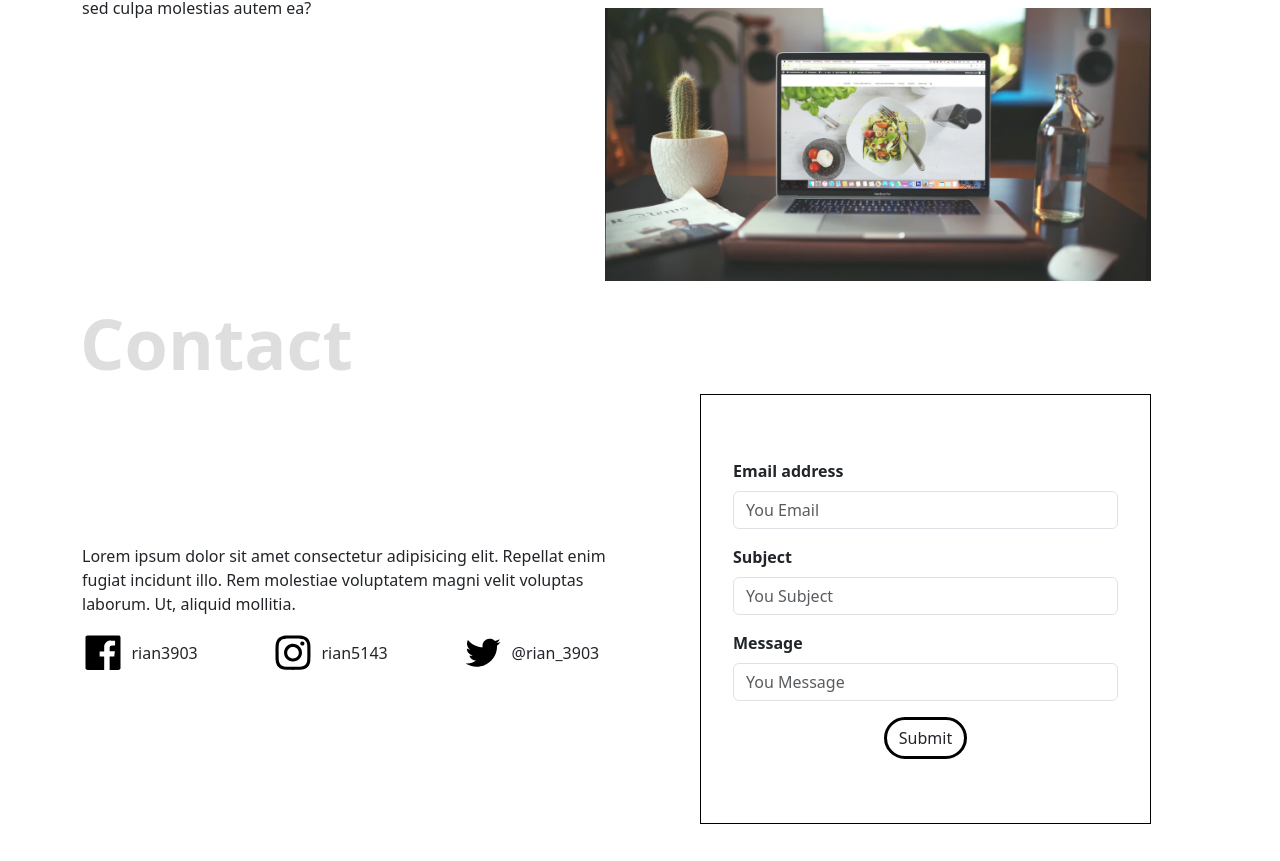
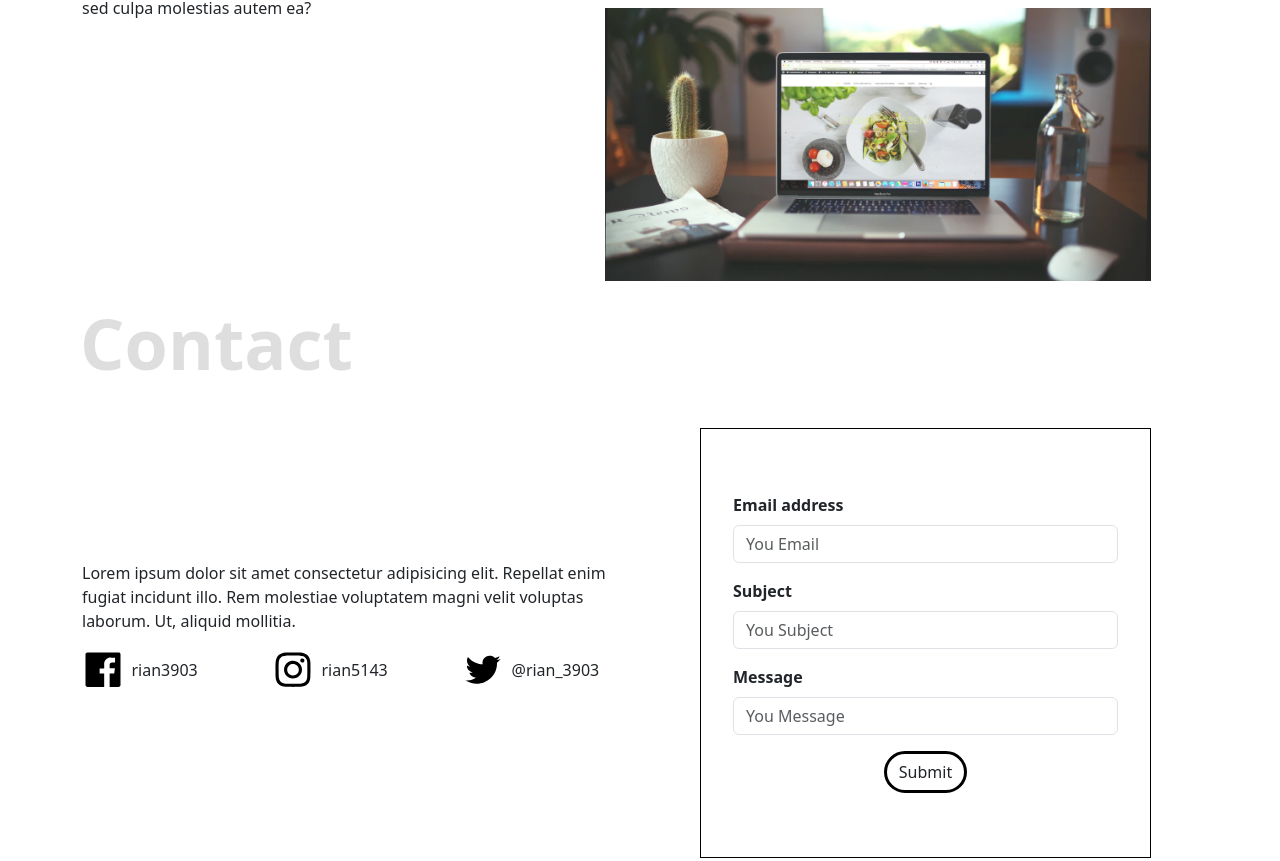
Before and after one commit to Rian-rgb/web-portofolio, a plain HTML site: page index.html in a window 1280 px wide. Shown: the part 1359-2220 px from the top of the page. Drawn offline with nearby package versions, Linux system fonts and the light colour scheme.

Commit message:
Perbaikan 2

```diff
--- a/index.html
+++ b/index.html
@@ -114,7 +114,7 @@
               </div>
             </div>
           </div>
-          <div class="col-12 col-lg-5">
+          <div class="col-12 col-lg-5 form-header">
             <form class="contact-form" onsubmit="onSubmit(event)">
               <div class="mb-3">
                 <label for="inp_email" class="form-label">Email address</label>
--- a/style.css
+++ b/style.css
@@ -134,6 +134,10 @@ section::before{
     padding: 64px 32px ;
 }
 
+.form-header{
+    margin-top: 34px;
+}
+
 .contact{
     margin-bottom: 128px;
 }
```
